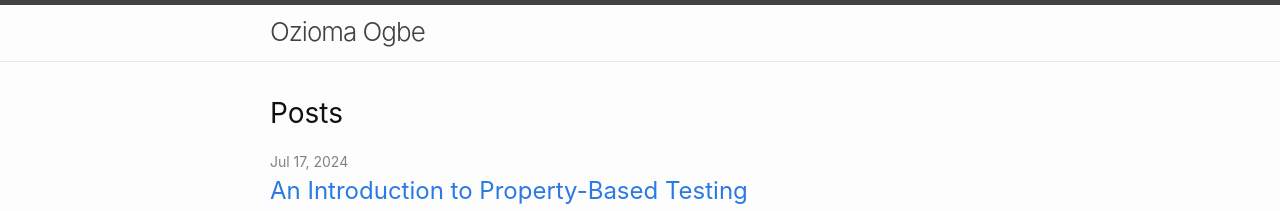
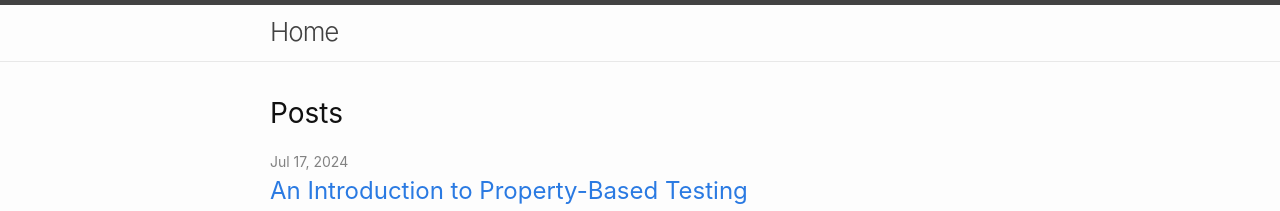
Before and after one commit to Oziomajnr/Ozioma-Personal-Website, a Jekyll site: the page built from blog/index.md, in a window 1280 px wide. Shown: the top 211 px of the page. Built offline with Jekyll 4.4.1, drawn with Linux system fonts in a browser that asks for light colours.

Commit message:
Add header title as Home

```diff
--- a/blog/_includes/header.html
+++ b/blog/_includes/header.html
@@ -4,7 +4,7 @@
     {%- assign default_paths = site.pages | map: "path" -%}
     {%- assign page_paths = site.header_pages | default: default_paths -%}
     {%- assign titles_size = site.pages | map: 'title' | join: '' | size -%}
-    <a class="site-title" rel="author" href="{{ "/" | relative_url }}">{{ site.title | escape }}</a>
+    <a class="site-title" rel="author" href="{{ "/" | relative_url }}">Home</a>
 
     {%- if titles_size > 0 -%}
       <nav class="site-nav">
```
